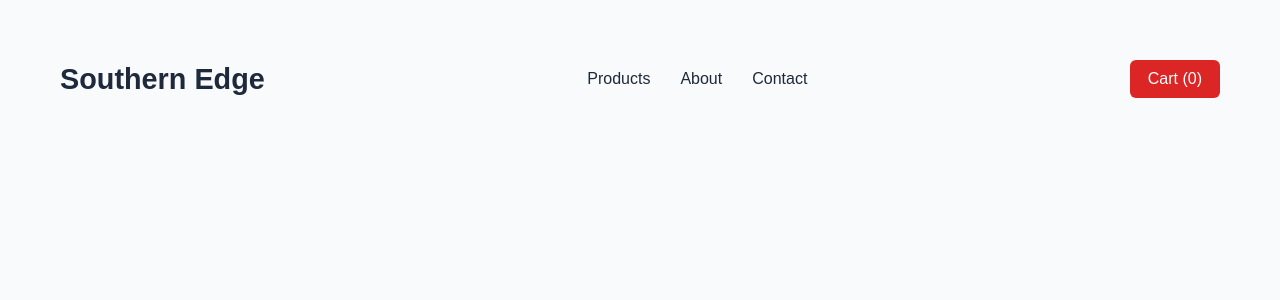
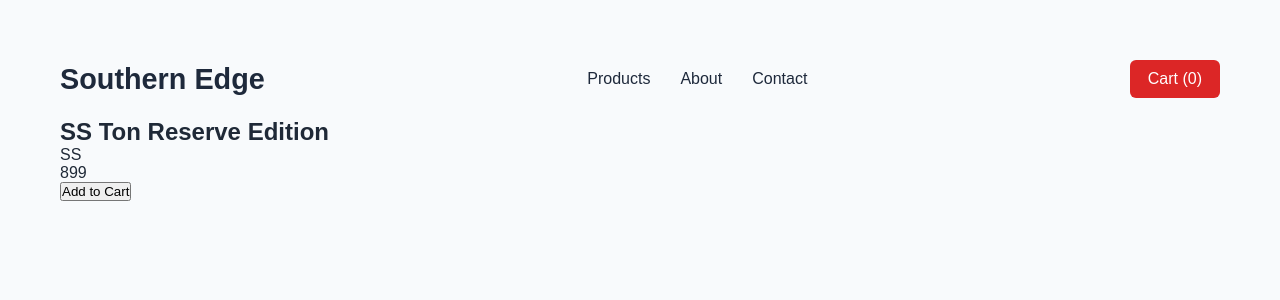
Before and after one commit to kaushikpawar87/southern-edge-store, a React (Vite) app: page /products/1 in a window 1280 px wide. Shown: the top 300 px of the page. Built offline with nearby package versions, Linux system fonts and the light colour scheme.

Commit message:
Added a products details page and dynamic route using useParams.

```diff
--- a/src/App.jsx
+++ b/src/App.jsx
@@ -6,6 +6,7 @@ import ProductsPage from "./pages/ProductsPage";
 import AboutPage from "./pages/AboutPage";
 import ContactPage from "./pages/ContactPage";
 import CartPage from "./pages/CartPage";
+import ProductsDetailsPage from "./pages/ProductsDetailsPage";
 
 function App() {
   const [cartItems, setCartItems] = useState([]);
@@ -95,6 +96,10 @@ function App() {
             />
           }
         />
+        <Route
+          path="/products/:id"
+          element={<ProductsDetailsPage onAddToCart={handleAddToCart} />}
+        />
       </Routes>
     </main>
   );
--- a/src/components/ProductCard.jsx
+++ b/src/components/ProductCard.jsx
@@ -1,9 +1,13 @@
 import "../styles/product-card.css";
+import { Link } from "react-router-dom";
 
 function ProductCard({ product, onAddToCart }) {
   return (
     <div className="product-card">
-      <h3>{product.name}</h3>
+      <Link to={`/products/${product.id}`}>
+        {" "}
+        <h3>{product.name}</h3>
+      </Link>
       <p>{product.brand}</p>
       <h4>${product.price}</h4>
 
--- /dev/null
+++ b/src/pages/ProductsDetailsPage.jsx
@@ -0,0 +1,28 @@
+import { useParams } from "react-router-dom";
+import { products } from "../data/products";
+
+function ProductsDetailsPage({ onAddToCart }) {
+  const { id } = useParams();
+
+  const product = products.find((product) => product.id === Number(id));
+
+  if (!product) {
+    return (
+      <section>
+        <h1>Product not found</h1>
+      </section>
+    );
+  }
+
+  return (
+    <section>
+      <h1>{product.name}</h1>
+      <p>{product.brand}</p>
+      <p>{product.price}</p>
+
+      <button onClick={() => onAddToCart(product)}>Add to Cart</button>
+    </section>
+  );
+}
+
+export default ProductsDetailsPage;
```
